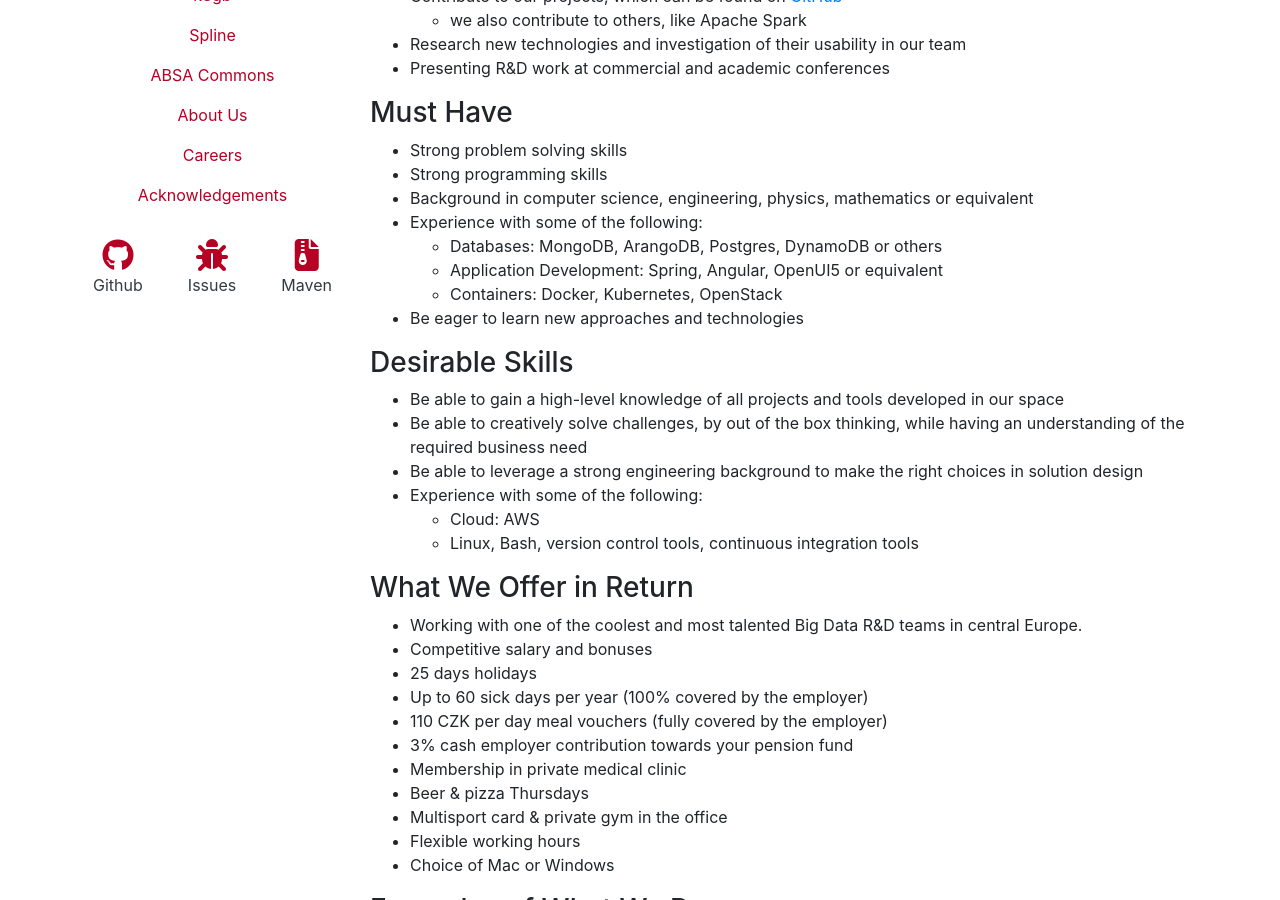
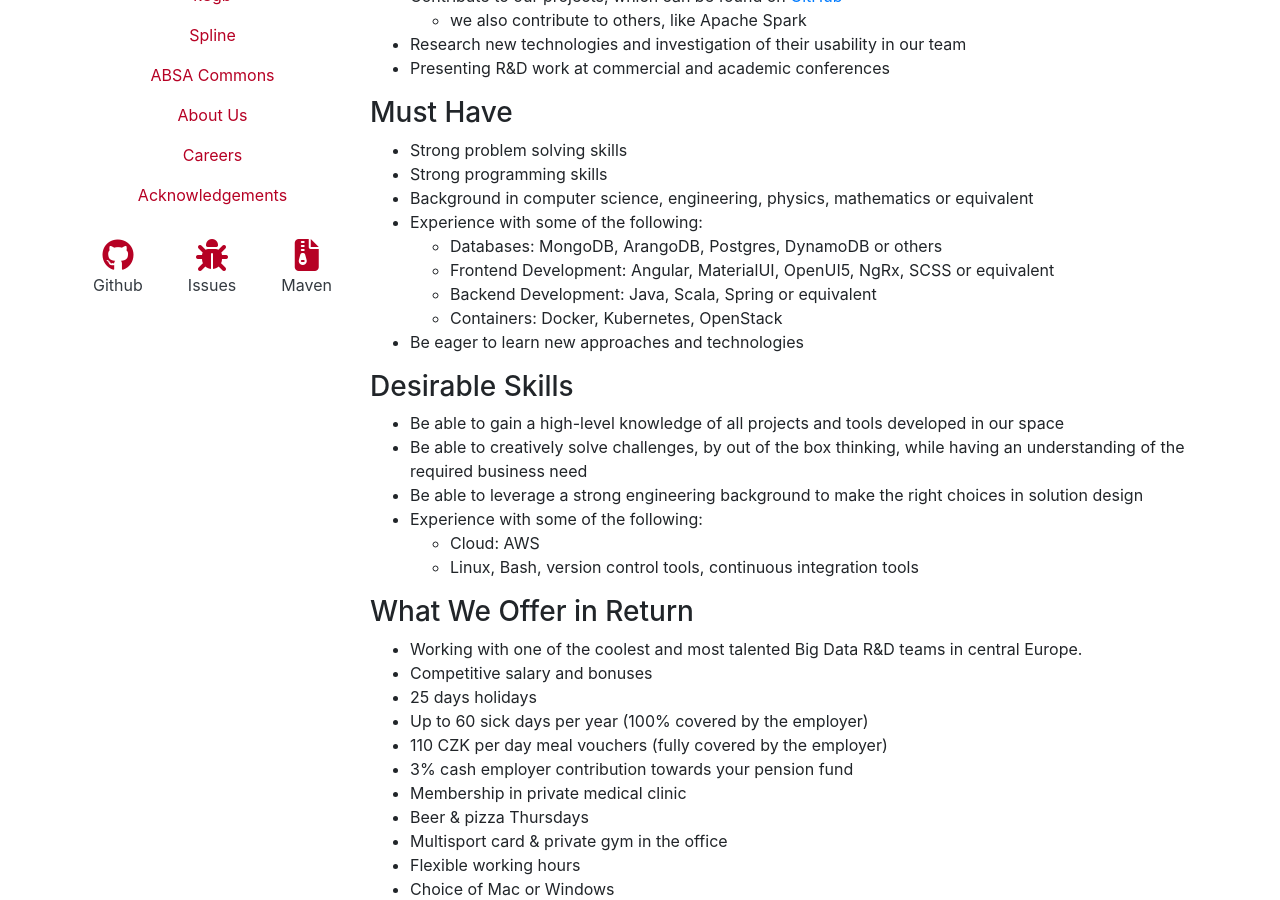
Before and after one commit to AbsaOSS/absaoss.github.io, a Jekyll site: the page built from _careers/full_stack_eng.md, in a window 1280 px wide and 900 px high, scrolled down 565 px. Built offline with Jekyll 4.4.1, drawn with Linux system fonts in a browser that asks for light colours; nearby versions of some CDN libraries.

Commit message:
Update _careers/full_stack_eng.md
Co-authored-by: Kevin Wallimann <kevin.wallimann@absa.africa>

```diff
--- a/_careers/full_stack_eng.md
+++ b/_careers/full_stack_eng.md
@@ -25,7 +25,8 @@ As a Full Stack Engineer, you should be comfortable around both front-end and ba
 - Background in computer science, engineering, physics, mathematics or equivalent
 - Experience with some of the following:
   - Databases: MongoDB, ArangoDB, Postgres, DynamoDB or others
-  - Application Development: Spring, Angular, OpenUI5 or equivalent
+  - Frontend Development: Angular, MaterialUI, OpenUI5, NgRx, SCSS or equivalent
+  - Backend Development: Java, Scala, Spring or equivalent
   - Containers: Docker, Kubernetes, OpenStack
 - Be eager to learn new approaches and technologies
 
```
